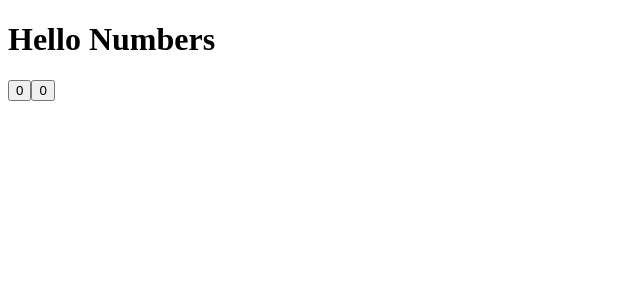
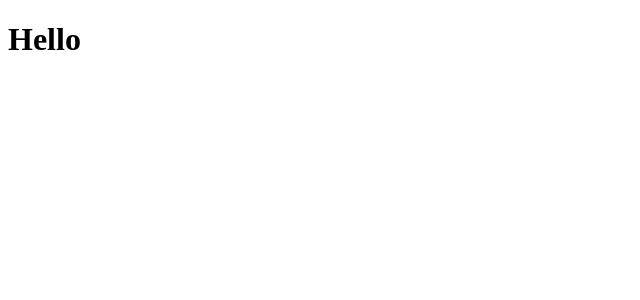
Before and after one commit to hwhang0917/react-hooks-practice, a React (Create React App) app: page / in a window 1280 px wide. Shown: the top 300 px of the page, without its empty margins (0-640 px from the left). Built offline with nearby package versions, Linux system fonts and the light colour scheme.

Commit message:
[2.1] useTitle hook

```diff
--- a/src/App.js
+++ b/src/App.js
@@ -1,15 +1,14 @@
 import React, { useState, useEffect } from "react";
+import { useTitle } from "./hooks/useTitle";
 
 const App = () => {
-  const sayHello = () => console.log("Hello World!");
-  const [number, setNumber] = useState(0);
-  const [Anumber, setAnumber] = useState(0);
-  useEffect(sayHello, [number]);
+  const titleUpdater = useTitle("Loading...");
+  setTimeout(() => {
+    titleUpdater("Home");
+  }, 3000);
   return (
     <div className="App">
-      <h1>Hello Numbers</h1>
-      <button onClick={() => setNumber(number + 1)}>{number}</button>
-      <button onClick={() => setAnumber(Anumber + 1)}>{Anumber}</button>
+      <h1>Hello</h1>
     </div>
   );
 };
--- /dev/null
+++ b/src/hooks/useTitle.js
@@ -0,0 +1,10 @@
+import { useState, useEffect } from "react";
+
+export const useTitle = (initialTitle) => {
+  const [title, setTitle] = useState(initialTitle);
+  const updateTitle = () => {
+    document.title = title;
+  };
+  useEffect(updateTitle, [title]);
+  return setTitle;
+};
```
